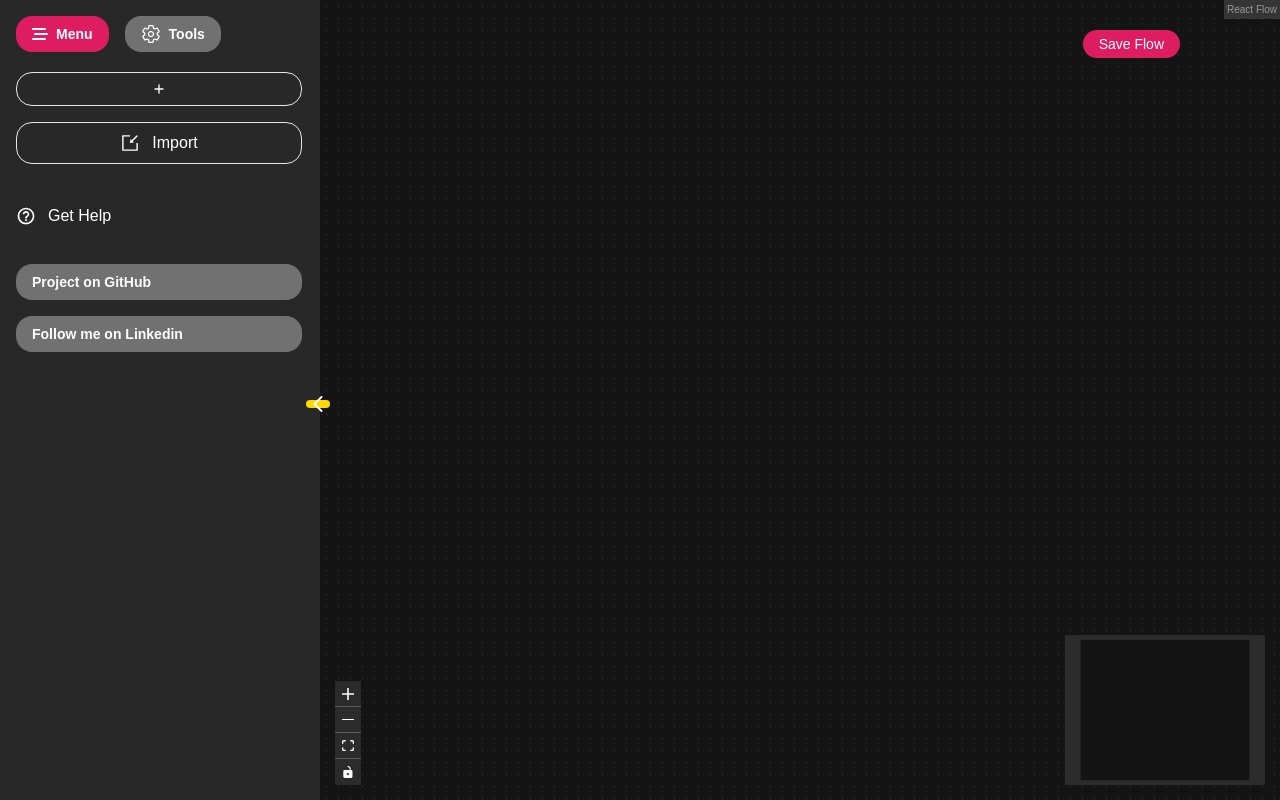
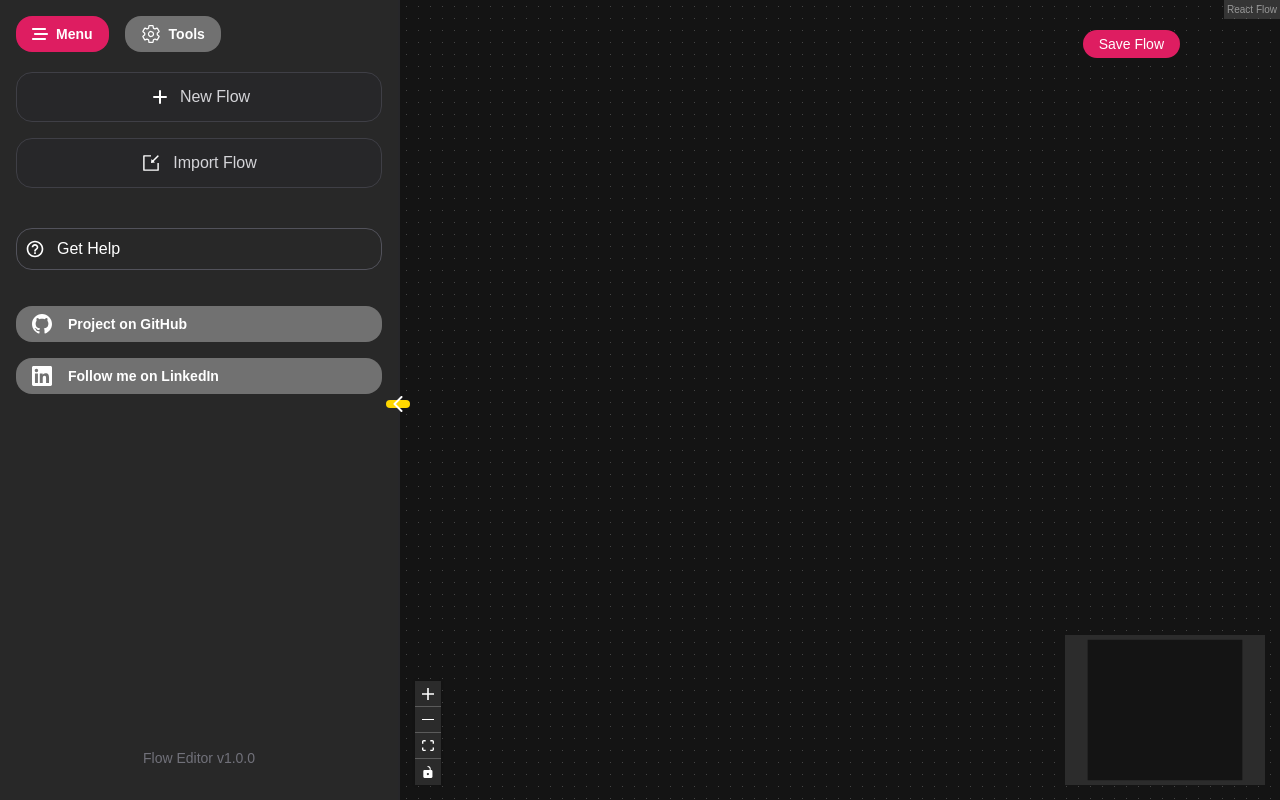
Before and after one commit to Prakhar2004sachan/mind-map-builder, a React (Vite) app in the folder front-end/: page / in a window 1280 px wide. Built offline with nearby package versions, Linux system fonts and the light colour scheme.

Commit message:
made menu animation and make some changes in sidebar

```diff
--- a/front-end/src/components/Menu.jsx
+++ b/front-end/src/components/Menu.jsx
@@ -1,4 +1,5 @@
 import React, { useRef } from "react";
+import { motion } from "framer-motion";
 import { MdOutlineArrowRightAlt } from "react-icons/md";
 import { MdHelpOutline } from "react-icons/md";
 import Button from "../ui/Button";
@@ -9,19 +10,66 @@ import { useFlowStore } from "../utils/store/flowStore";
 function Menu() {
   const fileInputRef = useRef();
   const { loadFromFile, resetFlow } = useFlowStore();
+
+  const containerVariants = {
+    hidden: { opacity: 0 },
+    visible: {
+      opacity: 1,
+      transition: {
+        staggerChildren: 0.1,
+      },
+    },
+  };
+
+  const itemVariants = {
+    hidden: { y: 20, opacity: 0 },
+    visible: {
+      y: 0,
+      opacity: 1,
+      transition: { type: "spring", stiffness: 300, damping: 24 },
+    },
+  };
+
+  const handleNewFlow = () => {
+    if (
+      window.confirm(
+        "Are you sure you want to create a new flow? All unsaved changes will be lost."
+      )
+    ) {
+      resetFlow();
+    }
+  };
+
   return (
-    <div className="flex flex-col gap-4">
-      <div className="flex flex-col gap-4 mt-5">
-        <div className="border py-2 rounded-lg cursor-pointer" onClick={resetFlow}>
-          <HiOutlinePlusSm className="w-full text-center" />
-        </div>
+    <motion.div
+      className="flex flex-col gap-4 h-full"
+      variants={containerVariants}
+      initial="hidden"
+      animate="visible"
+    >
+      <motion.div className="flex flex-col gap-4 mt-5" variants={itemVariants}>
+        <motion.div
+          className="border border-zinc-700 py-3 rounded-lg cursor-pointer bg-zinc-800/50 hover:bg-zinc-700/50 flex items-center justify-center group transition-all duration-300"
+          onClick={handleNewFlow}
+          whileHover={{ scale: 1 }}
+          whileTap={{ scale: 0.95 }}
+        >
+          <HiOutlinePlusSm className="size-6 text-zinc-300 group-hover:text-white transition-colors" />
+          <span className="ml-2 text-zinc-300 group-hover:text-white transition-colors">
+            New Flow
+          </span>
+        </motion.div>
 
-        <div
-          className="flex gap-3 border items-center justify-center py-2 rounded-lg hover:bg-[#ec6281] transition-all duration-300 cursor-pointer"
+        <motion.div
+          className="flex gap-3 border border-zinc-700 items-center justify-center py-3 px-2 rounded-lg bg-zinc-800/50 hover:bg-[#ec6281] hover:border-[#ec6281]/70 transition-all duration-300 cursor-pointer group"
           onClick={() => fileInputRef.current?.click()}
+          whileHover={{ scale: 1 }}
+          whileTap={{ scale: 0.95 }}
         >
-          <AiOutlineImport className="size-5" />
-          <p>Import</p>
+          <AiOutlineImport className="size-5 text-zinc-300 group-hover:text-white transition-colors" />
+          <p className="text-zinc-300 group-hover:text-white transition-colors">
+            Import Flow
+          </p>
           <input
             type="file"
             ref={fileInputRef}
@@ -32,19 +80,65 @@ function Menu() {
               if (file) {
                 loadFromFile(file);
               }
+              // Reset the input value to allow re-selecting the same file
+              e.target.value = "";
             }}
           />
-        </div>
-      </div>
-      <div className="mt-6 flex gap-3 items-center cursor-pointer">
+        </motion.div>
+      </motion.div>
+
+      <motion.div
+        className="mt-6 flex gap-3 items-center cursor-pointer hover:text-[#FFD700] transition-all duration-200 p-2 rounded-lg hover:bg-zinc-800/70 border border-zinc-600"
+        variants={itemVariants}
+        whileHover={{ y: -3 }}
+      >
         <MdHelpOutline className="size-5" />
         <p>Get Help</p>
-      </div>
-      <div className="mt-5 flex flex-col gap-4">
-        <Button label={"Project on GitHub"} showIcon={false} />
-        <Button label={"Follow me on Linkedin"} showIcon={false} />
-      </div>
-    </div>
+        <MdOutlineArrowRightAlt className="ml-auto opacity-0 group-hover:opacity-100 transition-opacity" />
+      </motion.div>
+
+      <motion.div className="mt-5 flex flex-col gap-4" variants={itemVariants}>
+        <motion.div whileHover={{ scale: 1 }} whileTap={{ scale: 0.95 }}>
+          <Button
+            label={"Project on GitHub"}
+            showIcon={true}
+            icon={
+              <svg
+                className="size-5 mr-2"
+                fill="currentColor"
+                viewBox="0 0 24 24"
+                xmlns="http://www.w3.org/2000/svg"
+              >
+                <path d="M12 0c-6.626 0-12 5.373-12 12 0 5.302 3.438 9.8 8.207 11.387.599.111.793-.261.793-.577v-2.234c-3.338.726-4.033-1.416-4.033-1.416-.546-1.387-1.333-1.756-1.333-1.756-1.089-.745.083-.729.083-.729 1.205.084 1.839 1.237 1.839 1.237 1.07 1.834 2.807 1.304 3.492.997.107-.775.418-1.305.762-1.604-2.665-.305-5.467-1.334-5.467-5.931 0-1.311.469-2.381 1.236-3.221-.124-.303-.535-1.524.117-3.176 0 0 1.008-.322 3.301 1.23.957-.266 1.983-.399 3.003-.404 1.02.005 2.047.138 3.006.404 2.291-1.552 3.297-1.23 3.297-1.23.653 1.653.242 2.874.118 3.176.77.84 1.235 1.911 1.235 3.221 0 4.609-2.807 5.624-5.479 5.921.43.372.823 1.102.823 2.222v3.293c0 .319.192.694.801.576 4.765-1.589 8.199-6.086 8.199-11.386 0-6.627-5.373-12-12-12z" />
+              </svg>
+            }
+          />
+        </motion.div>
+        <motion.div whileHover={{ scale: 1 }} whileTap={{ scale: 0.95 }}>
+          <Button
+            label={"Follow me on LinkedIn"}
+            showIcon={true}
+            icon={
+              <svg
+                className="size-5 mr-2"
+                fill="currentColor"
+                viewBox="0 0 24 24"
+                xmlns="http://www.w3.org/2000/svg"
+              >
+                <path d="M20.447 20.452h-3.554v-5.569c0-1.328-.027-3.037-1.852-3.037-1.853 0-2.136 1.445-2.136 2.939v5.667H9.351V9h3.414v1.561h.046c.477-.9 1.637-1.85 3.37-1.85 3.601 0 4.267 2.37 4.267 5.455v6.286zM5.337 7.433c-1.144 0-2.063-.926-2.063-2.065 0-1.138.92-2.063 2.063-2.063 1.14 0 2.064.925 2.064 2.063 0 1.139-.925 2.065-2.064 2.065zm1.782 13.019H3.555V9h3.564v11.452zM22.225 0H1.771C.792 0 0 .774 0 1.729v20.542C0 23.227.792 24 1.771 24h20.451C23.2 24 24 23.227 24 22.271V1.729C24 .774 23.2 0 22.222 0h-.003z" />
+              </svg>
+            }
+          />
+        </motion.div>
+      </motion.div>
+
+      <motion.div
+        className="mt-auto mb-4 text-sm text-zinc-500 text-center"
+        variants={itemVariants}
+      >
+        Flow Editor v1.0.0
+      </motion.div>
+    </motion.div>
   );
 }
 
--- a/front-end/src/components/SideBarLelf.jsx
+++ b/front-end/src/components/SideBarLelf.jsx
@@ -21,8 +21,8 @@ function SideBarLeft() {
   return (
     <motion.div
       className="h-full relative flex bg-[#282828] border-r-2 border-zinc-800"
-      initial={{ width: "20rem" }}
-      animate={{ width: isOpen ? "20rem" : "5rem" }}
+      initial={{ width: "25rem" }}
+      animate={{ width: isOpen ? "25rem" : "5rem" }}
       transition={{
         type: "spring",
         stiffness: 300,
```
